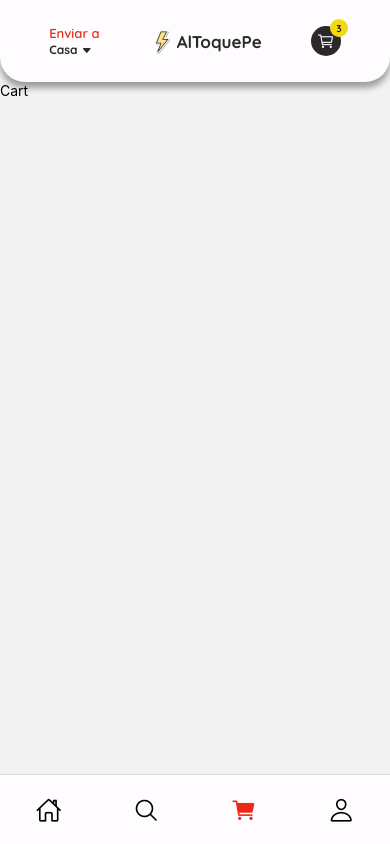
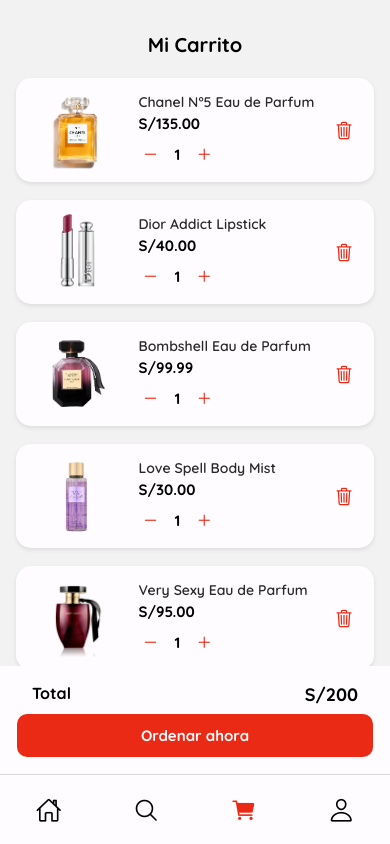
Before and after one commit to Botas2711/AlToquePe, a React Native app: screen /Cart in a window 390 px wide. Built offline with nearby package versions, Linux system fonts and the light colour scheme.

Commit message:
add Cart Screen with CartItem component

```diff
--- /dev/null
+++ b/Components/CartItem.js
@@ -0,0 +1,100 @@
+import {
+  StyleSheet,
+  Text,
+  View,
+  Image,
+  TouchableOpacity,
+  Dimensions,
+} from "react-native";
+import { colors } from "../Global/colors";
+import { Ionicons } from "@expo/vector-icons";
+
+const { width } = Dimensions.get("window");
+const ITEM_WIDTH = width / 4;
+
+const CartItem = ({ product }) => {
+  return (
+    <View style={styles.container}>
+      <Image source={product.image} style={styles.image} />
+
+      <View style={styles.infoContainer}>
+        <Text style={styles.name} numberOfLines={2}>{product.name}</Text>
+
+        <Text style={styles.price}>
+          S/{(product.newPrice ?? product.oldPrice).toFixed(2)}
+        </Text>
+
+        <View style={styles.quantityContainer}>
+          <TouchableOpacity style={styles.qtyButton}>
+            <Ionicons name="remove" size={18} color={colors.primary} />
+          </TouchableOpacity>
+
+          <Text style={styles.quantity}>1</Text>
+
+          <TouchableOpacity style={styles.qtyButton}>
+            <Ionicons name="add" size={18} color={colors.primary} />
+          </TouchableOpacity>
+        </View>
+      </View>
+
+      <TouchableOpacity style={styles.deleteButton}>
+        <Ionicons name="trash-outline" size={20} color={colors.primary} />
+      </TouchableOpacity>
+    </View>
+  );
+};
+
+export default CartItem;
+
+const styles = StyleSheet.create({
+  container: {
+    flexDirection: "row",
+    padding: 12,
+    backgroundColor: colors.background,
+    borderRadius: 15,
+    marginVertical: 9,
+    alignItems: "center",
+    shadowColor: colors.text,
+    shadowOffset: { width: 0, height: 2 },
+    shadowOpacity: 0.1,
+    shadowRadius: 4,
+    elevation: 1,
+  },
+  image: {
+    width: ITEM_WIDTH,
+    height: 80,
+    resizeMode: "contain",
+  },
+  infoContainer: {
+    flex: 1,
+    marginLeft: 13,
+  },
+  name: {
+    fontSize: 14,
+    fontFamily: "QuickSand-SemiBold",
+    marginBottom: 3,
+    color: colors.text,
+  },
+  price: {
+    fontSize: 15,
+    fontFamily: "QuickSand-Bold",
+    color: colors.black,
+    marginBottom: 8,
+  },
+  quantityContainer: {
+    flexDirection: "row",
+    alignItems: "center",
+    gap: 12,
+  },
+  qtyButton: {
+    padding: 3,
+    borderRadius: 8,
+  },
+  quantity: {
+    fontSize: 15,
+    fontFamily: "QuickSand-Bold",
+  },
+  deleteButton: {
+    padding: 8,
+  },
+});
--- a/Components/ProductItem.js
+++ b/Components/ProductItem.js
@@ -46,6 +46,11 @@
     borderRadius: 15,
     padding: 15,
     marginBottom: 10,
+    shadowColor: colors.text,
+    shadowOffset: { width: 0, height: 2 },
+    shadowOpacity: 0.1,
+    shadowRadius: 4,
+    elevation: 1,
   },
   image: {
     width: ITEM_WIDTH * 0.7,
--- a/Data/products.js
+++ b/Data/products.js
@@ -852,7 +852,7 @@
   },
   {
     id: "60",
-    name: "Sony PlayStation 5 Mario Kart World",
+    name: "Sony PlayStation 5",
     categoryId: "8",
     oldPrice: 3560.0,
     newPrice: 2399.0,
--- a/Navigation/CartStack.js
+++ b/Navigation/CartStack.js
@@ -11,11 +11,7 @@
         header: () => <Header title={options?.title ?? route.name} />,
       })}
     >
-      <Stack.Screen
-        name="Cart"
-        component={Cart}
-        options={{ title: "Cart" }}
-      />
+      <Stack.Screen name="Cart" component={Cart} options={{ title: "Cart", headerShown: false }}/>
     </Stack.Navigator>
   );
 }
--- a/Screens/Cart.js
+++ b/Screens/Cart.js
@@ -1,12 +1,90 @@
-import { StyleSheet, Text, View } from "react-native";
-import React from "react";
+import {
+  StyleSheet,
+  Text,
+  View,
+  FlatList,
+  TouchableOpacity,
+} from "react-native";
+import CartItem from "../Components/CartItem";
+import allProducts from "../Data/products";
+import { colors } from "../Global/colors";
 
 const Cart = () => {
   return (
-    <>
-      <Text>Cart</Text>
-    </>
+    <View style={styles.container}>
+      <Text style={styles.title}>Mi Carrito</Text>
+      <FlatList
+        data={allProducts.slice(0, 7)}
+        keyExtractor={(item) => item.id}
+        renderItem={({ item }) => <CartItem product={item} />}
+        contentContainerStyle={{ paddingHorizontal: 16, paddingBottom: 50 }}
+        showsVerticalScrollIndicator={false}
+      />
+
+      <View style={styles.footer}>
+        <View style={styles.totalContainer}>
+          <Text style={styles.totalLabel}>Total</Text>
+          <Text style={styles.totalPrice}>S/200</Text>
+        </View>
+
+        <TouchableOpacity style={styles.button}>
+          <Text style={styles.buttonText}>Ordenar ahora</Text>
+        </TouchableOpacity>
+      </View>
+    </View>
   );
 };
 
 export default Cart;
+
+const styles = StyleSheet.create({
+  container: {
+    flex: 1,
+  },
+  title: {
+    fontFamily: "QuickSand-Bold",
+    fontSize: 20,
+    textAlign: "center",
+    color: colors.black,
+    marginTop: 17,
+    paddingTop: 15,
+    paddingBottom: 12,
+  },
+  footer: {
+    flexDirection: "column",
+    justifyContent: "space-between",
+    alignItems: "center",
+    padding: 17,
+    backgroundColor: colors.background,
+  },
+  totalContainer: {
+    flexDirection: "row",
+    justifyContent: "space-between",
+    width: "100%",
+    paddingHorizontal: 15,
+    marginBottom: 8,
+  },
+  totalLabel: {
+    fontFamily: "QuickSand-Bold",
+    fontSize: 16,
+    color: colors.black,
+  },
+  totalPrice: {
+    fontFamily: "QuickSand-Bold",
+    fontSize: 18,
+    color: colors.black,
+  },
+  button: {
+    backgroundColor: colors.primary,
+    width: "100%",
+    paddingVertical: 12,
+    borderRadius: 10,
+  },
+
+  buttonText: {
+    fontFamily: "QuickSand-Bold",
+    textAlign: "center",
+    color: colors.background,
+    fontSize: 15,
+  },
+});
--- a/Screens/ProductDetail.js
+++ b/Screens/ProductDetail.js
@@ -151,7 +151,7 @@
   newPrice: {
     fontSize: 18,
     fontFamily: "QuickSand-Bold",
-    color: colors.primary,
+    color: colors.black,
   },
   oldPrice: {
     fontSize: 14,
```
